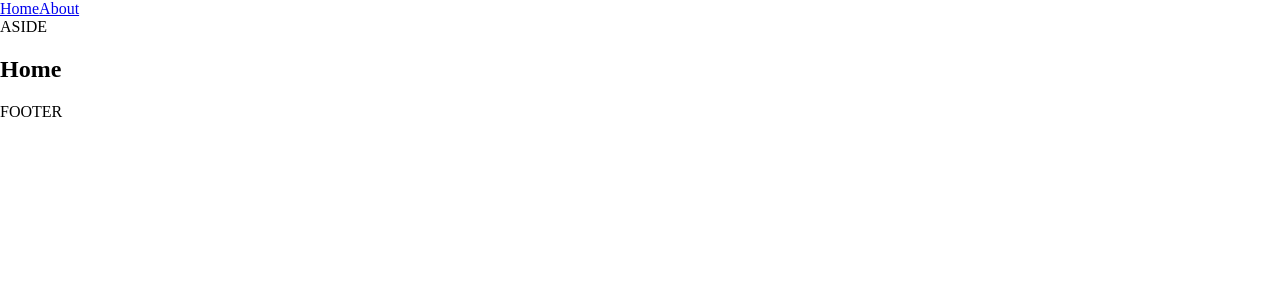
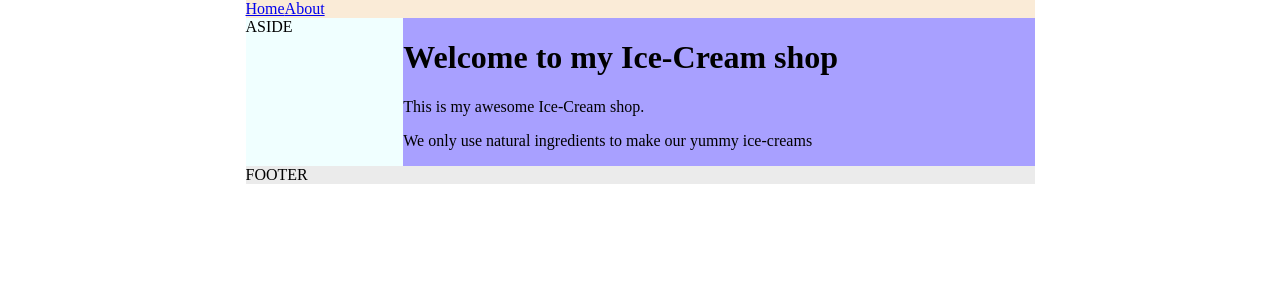
Before and after one commit to Erjankydyrov/test2-dipmloma23, a React (Vite) app: page / in a window 1280 px wide. Shown: the top 300 px of the page. Built offline with nearby package versions, Linux system fonts and the light colour scheme.

Commit message:
Add basic Layout styling

```diff
--- a/src/App.jsx
+++ b/src/App.jsx
@@ -1,12 +1,13 @@
 import { Route, Routes } from "react-router-dom";
 import Layout from "./components/Layout/Layout";
+import Home from "./pages/Home";
 
 export default function App() {
   return (
     <div className="App">
       <Layout>
         <Routes>
-          <Route path="/" element={<h2>Home</h2>} />
+          <Route path="/" element={<Home />} />
           <Route path="/about" element={<h2>About</h2>} />
         </Routes>
       </Layout>
--- a/src/components/Layout/Layout.css
+++ b/src/components/Layout/Layout.css
@@ -0,0 +1,24 @@
+.Layout {
+  max-width: 789px;
+  margin: 0 auto;
+  display: flex;
+  flex-wrap: wrap;
+}
+.Layout header {
+  flex-basis: 100%;
+  flex-grow: 0;
+  flex-shrink: 0;
+  background-color: antiquewhite;
+}
+.Layout aside {
+  flex: 20% 0 0;
+  background-color: azure;
+}
+.Layout main {
+  flex: 80% 1 1;
+  background-color: rgb(168, 160, 255);
+}
+.Layout footer {
+  flex: 100% 0 0;
+  background-color: rgb(235, 235, 235);
+}
--- /dev/null
+++ b/src/pages/Home.jsx
@@ -0,0 +1,9 @@
+export default function Home() {
+  return (
+    <div className="Home">
+      <h1>Welcome to my Ice-Cream shop</h1>
+      <p>This is my awesome Ice-Cream shop.</p>
+      <p>We only use natural ingredients to make our yummy ice-creams</p>
+    </div>
+  );
+}
```
